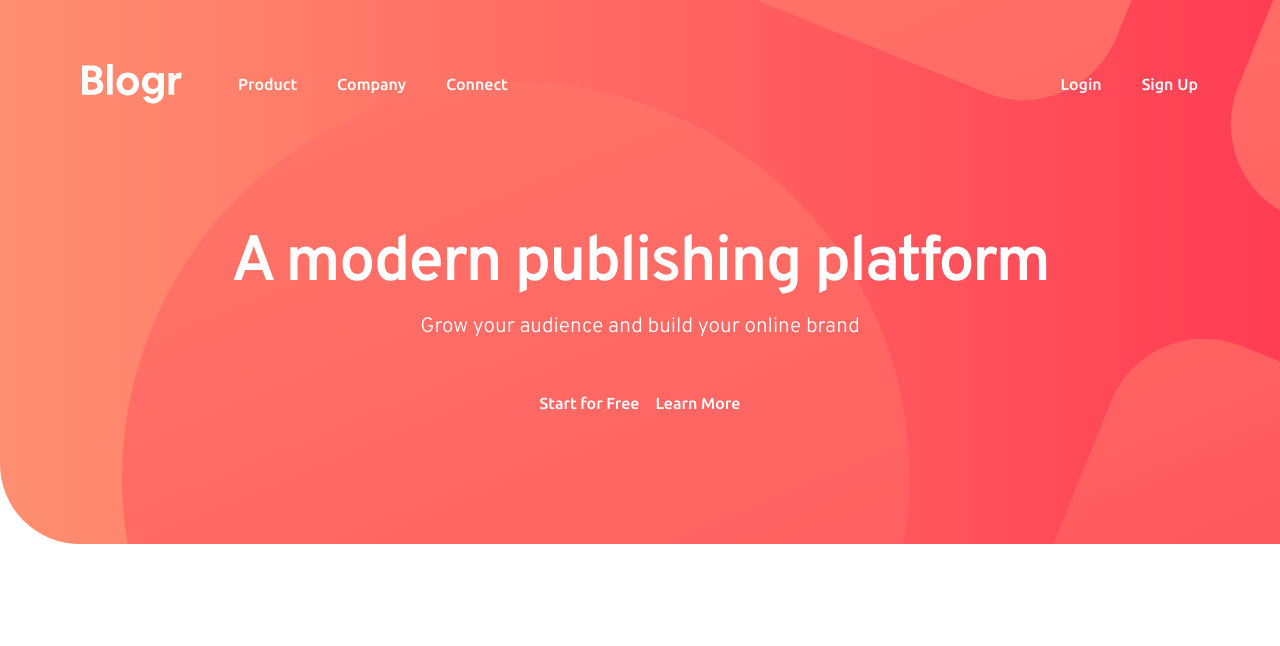
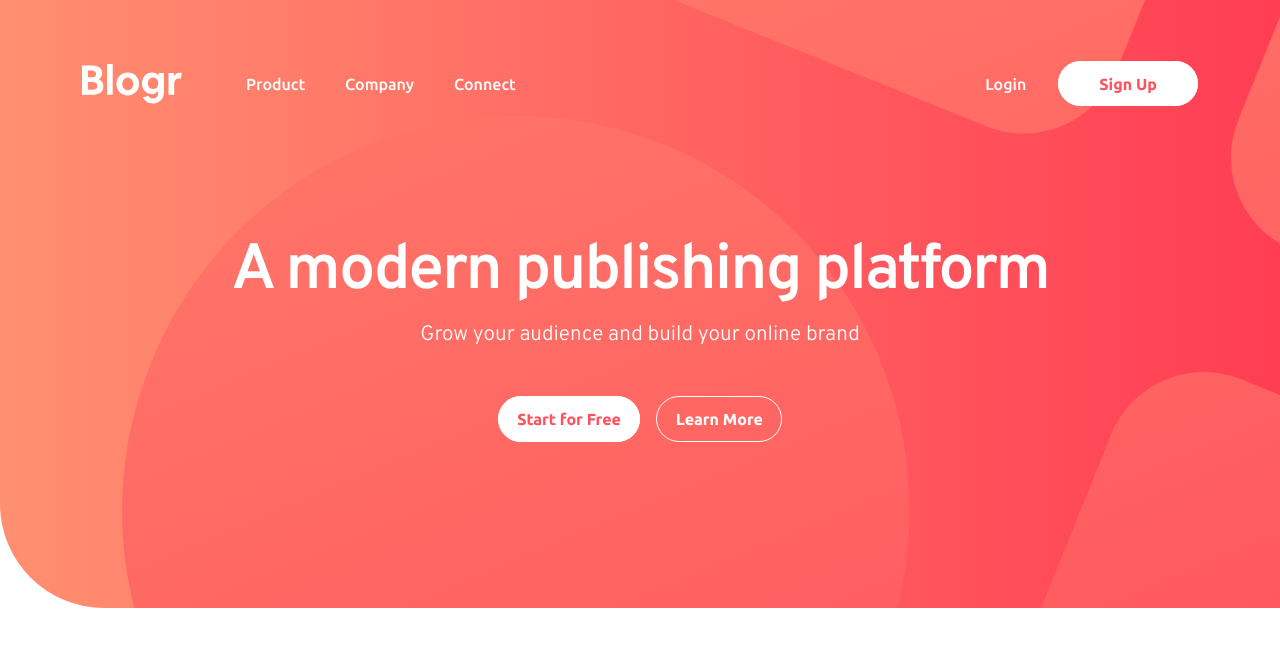
Before and after one commit to dsijakovski98/frontend-mentor-blogr, a Next.js app: page / in a window 1280 px wide. Shown: the top 646 px of the page. Built offline with nearby package versions, Linux system fonts and the light colour scheme.

Commit message:
Link buttons done

```diff
--- a/components/Header/index.tsx
+++ b/components/Header/index.tsx
@@ -3,6 +3,7 @@ import { LINKS } from '@constants/links'
 import Link from 'next/link'
 import React from 'react'
 import Image from 'next/image'
+import LinkButton from '@/components/LinkButton'
 
 import logo from 'public/assets/images/logo.svg'
 
@@ -25,12 +26,14 @@ const Header = () => {
             ))}
           </ul>
 
-          <ul>
+          <ul className='auth-links'>
             <li>
               <Link href='#'>Login</Link>
             </li>
             <li>
-              <Link href='#'>Sign Up</Link>
+              <LinkButton href='#' size='lg'>
+                Sign Up
+              </LinkButton>
             </li>
           </ul>
         </nav>
@@ -40,8 +43,10 @@ const Header = () => {
           <p>Grow your audience and build your online brand</p>
 
           <div className='actions'>
-            <Link href='#'>Start for Free</Link>
-            <Link href='#'>Learn More</Link>
+            <LinkButton href='#'>Start for Free</LinkButton>
+            <LinkButton href='#' variant='outlined'>
+              Learn More
+            </LinkButton>
           </div>
         </div>
       </Container>
--- a/components/Header/style.css
+++ b/components/Header/style.css
@@ -2,10 +2,10 @@ header {
   position: relative;
 
   background: var(--header-gradient);
-  border-bottom-left-radius: 5rem;
+  border-bottom-left-radius: 6.5rem;
 
   padding-top: 4rem;
-  padding-bottom: 8rem;
+  padding-bottom: 11rem;
 
   color: var(--white);
 
@@ -28,7 +28,7 @@ header::before {
 header nav {
   display: flex;
 
-  margin-bottom: 7rem;
+  margin-bottom: 7.5rem;
 }
 
 header ul {
@@ -43,6 +43,10 @@ header ul.page-links {
   flex: 1;
 }
 
+header ul.auth-links {
+  gap: 2rem;
+}
+
 header a {
   color: var(--white);
   text-decoration: none;
@@ -51,7 +55,7 @@ header a {
 }
 
 header .logo {
-  margin-right: 3.5rem;
+  margin-right: 4rem;
 }
 
 .cta {
@@ -64,7 +68,7 @@ header .logo {
 }
 
 .cta p {
-  margin-bottom: 3rem;
+  margin-bottom: 3.5rem;
   font-size: 1.3rem;
 }
 
--- /dev/null
+++ b/components/LinkButton/index.tsx
@@ -0,0 +1,23 @@
+import Link from 'next/link'
+import React, { PropsWithChildren } from 'react'
+import { LinkButtonVariant } from 'types'
+
+import './style.css'
+
+interface Props extends PropsWithChildren {
+  href: string
+  variant?: LinkButtonVariant
+  size?: 'md' | 'lg'
+}
+
+const LinkButton = (props: Props) => {
+  const { href, variant = 'contained', size = 'md', children } = props
+
+  return (
+    <Link href={href} className={`btn ${variant} ${size}`}>
+      {children}
+    </Link>
+  )
+}
+
+export default LinkButton
--- /dev/null
+++ b/components/LinkButton/style.css
@@ -0,0 +1,40 @@
+.btn {
+  border-radius: 100dvh;
+
+  font-weight: 600;
+
+  transition: all 250ms;
+}
+
+.btn.md {
+  padding: 0.8rem 1.15rem;
+}
+
+.btn.lg {
+  padding: 0.8rem 2.5rem;
+}
+
+/* No styles for text variant (for now) */
+
+.btn.outlined,
+.btn.contained {
+  border: 1px solid var(--white);
+}
+
+.btn.outlined:hover,
+.btn.outlined:focus {
+  background-color: var(--white);
+  color: var(--light-red);
+}
+
+.btn.contained {
+  background-color: white;
+  color: var(--red);
+}
+
+.btn.contained:hover,
+.btn.contained:focus {
+  border-color: transparent;
+  background-color: rgba(255, 255, 255, 0.3);
+  color: var(--white);
+}
--- /dev/null
+++ b/types/index.ts
@@ -0,0 +1 @@
+export type LinkButtonVariant = 'outlined' | 'contained'
```
